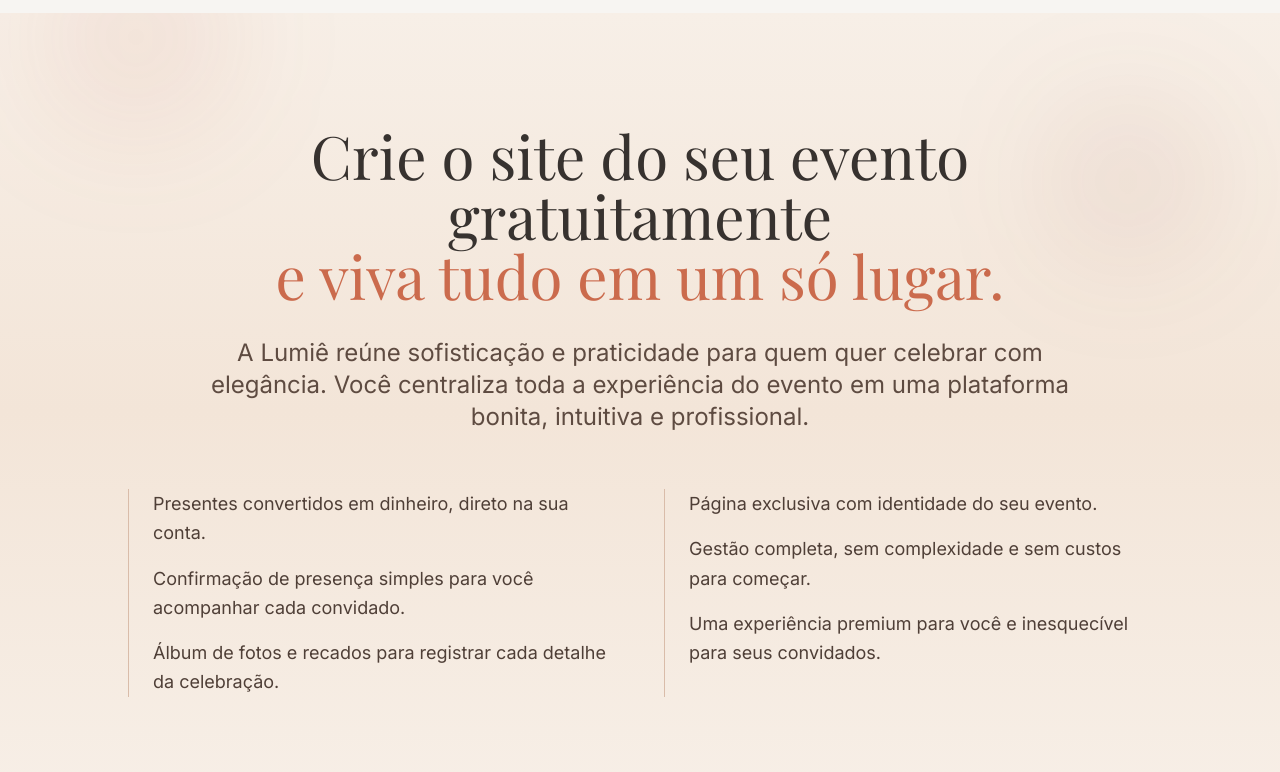
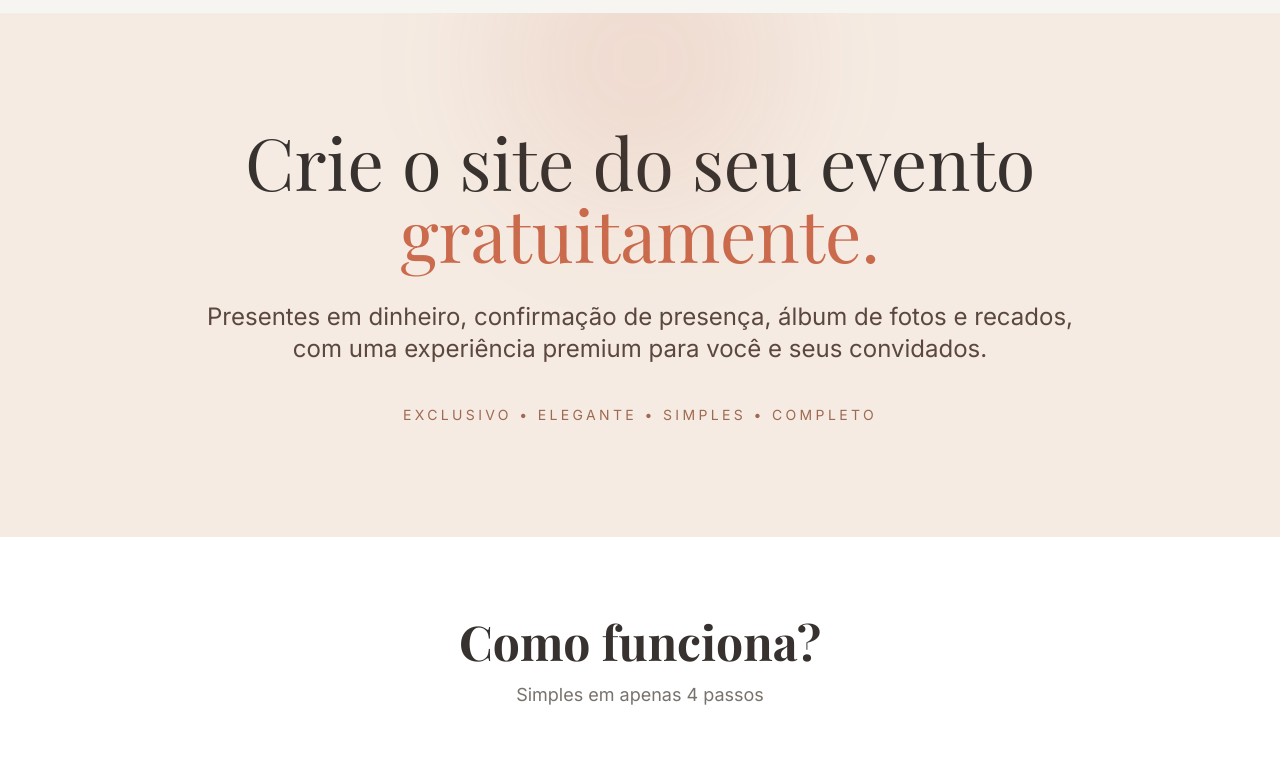
Before and after one commit to lumieconvites-netizen/lumie-presentes, a Next.js app: page / in a window 1280 px wide. Shown: the part 780-1552 px from the top of the page. Built offline with nearby package versions, Linux system fonts and the light colour scheme; no server answers.

Commit message:
refactor: simplify premium section to minimal high-impact layout

```diff
--- a/app/page.tsx
+++ b/app/page.tsx
@@ -142,48 +142,24 @@ export default function HomePage() {
         </div>
       </section>
 
-      <section className="relative py-28 bg-gradient-to-b from-[#f7efe7] via-[#f3e5d8] to-[#f7efe7] overflow-hidden">
-        <div className="pointer-events-none absolute -top-16 left-12 h-44 w-44 rounded-full bg-[#c65a3a]/10 blur-3xl" />
-        <div className="pointer-events-none absolute top-24 right-20 h-36 w-36 rounded-full bg-[#8e3d2c]/10 blur-3xl" />
-        <div className="pointer-events-none absolute bottom-10 left-1/2 h-40 w-40 -translate-x-1/2 rounded-full bg-[#c65a3a]/8 blur-3xl" />
+      <section className="relative py-28 bg-[#f5ebe2] overflow-hidden">
+        <div className="pointer-events-none absolute -top-24 left-1/2 h-72 w-72 -translate-x-1/2 rounded-full bg-[#c65a3a]/10 blur-3xl" />
 
         <div className="container mx-auto px-6">
-          <div className="max-w-5xl mx-auto text-center">
-            <h2 className="font-display text-4xl md:text-6xl leading-[1.05] text-foreground">
-              Crie o site do seu evento gratuitamente
-              <span className="block text-primary">e viva tudo em um só lugar.</span>
+          <div className="max-w-4xl mx-auto text-center">
+            <h2 className="font-display text-5xl md:text-7xl leading-[1.02] text-foreground">
+              Crie o site do seu evento
+              <span className="block text-primary">gratuitamente.</span>
             </h2>
 
-            <p className="mt-8 text-lg md:text-2xl text-[#5e4b41] leading-relaxed max-w-4xl mx-auto">
-              A Lumiê reúne sofisticação e praticidade para quem quer celebrar com elegância.
-              Você centraliza toda a experiência do evento em uma plataforma bonita, intuitiva e profissional.
+            <p className="mt-8 text-lg md:text-2xl text-[#5b473e] leading-relaxed">
+              Presentes em dinheiro, confirmação de presença, álbum de fotos e recados,
+              com uma experiência premium para você e seus convidados.
             </p>
-          </div>
 
-          <div className="mt-14 max-w-5xl mx-auto grid md:grid-cols-2 gap-12">
-            <div className="border-l border-[#d9bca9] pl-6 space-y-4">
-              <p className="text-lg text-[#4f3f37] leading-relaxed">
-                Presentes convertidos em dinheiro, direto na sua conta.
-              </p>
-              <p className="text-lg text-[#4f3f37] leading-relaxed">
-                Confirmação de presença simples para você acompanhar cada convidado.
-              </p>
-              <p className="text-lg text-[#4f3f37] leading-relaxed">
-                Álbum de fotos e recados para registrar cada detalhe da celebração.
-              </p>
-            </div>
-
-            <div className="border-l border-[#d9bca9] pl-6 space-y-4">
-              <p className="text-lg text-[#4f3f37] leading-relaxed">
-                Página exclusiva com identidade do seu evento.
-              </p>
-              <p className="text-lg text-[#4f3f37] leading-relaxed">
-                Gestão completa, sem complexidade e sem custos para começar.
-              </p>
-              <p className="text-lg text-[#4f3f37] leading-relaxed">
-                Uma experiência premium para você e inesquecível para seus convidados.
-              </p>
-            </div>
+            <p className="mt-10 text-xs md:text-sm tracking-[0.24em] uppercase text-[#9f6a53]">
+              exclusivo • elegante • simples • completo
+            </p>
           </div>
         </div>
       </section>
```
